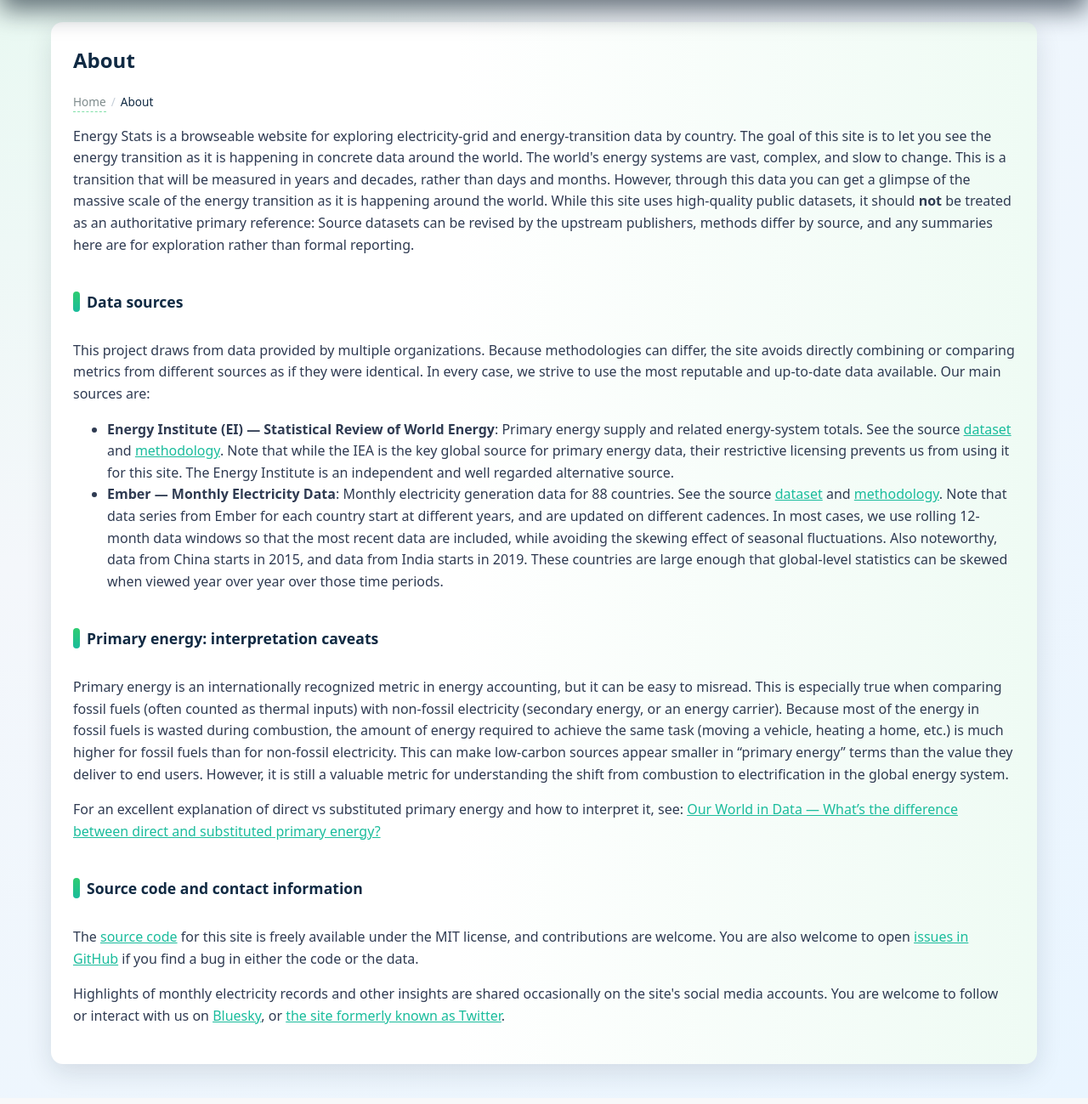
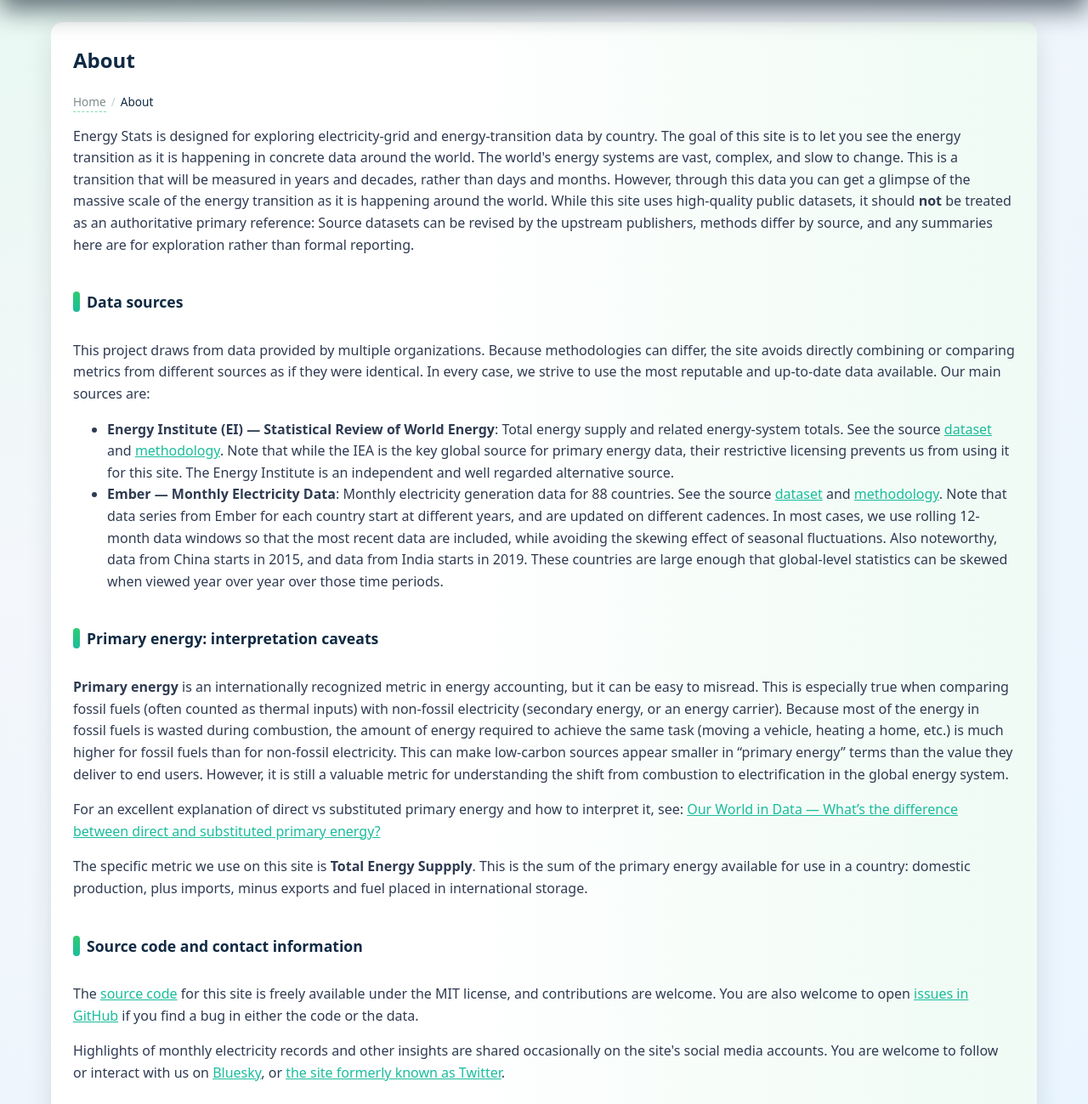
Before and after one commit to jarthorn/energy-stats, a Django app: page /about/ in a window 1280 px wide. Shown: the part 82-1381 px from the top of the page at 85% size. Run offline with Django 5.2, Linux system fonts and the light colour scheme.

Commit message:
Consolidate explanation of primary energy on about page

```diff
--- a/core/templates/core/about.html
+++ b/core/templates/core/about.html
@@ -18,7 +18,7 @@
     </nav>
 
     <p>
-        Energy Stats is a browseable website for exploring electricity-grid and energy-transition data by country.
+        Energy Stats is designed for exploring electricity-grid and energy-transition data by country.
         The goal of this site is to let you see the energy transition as it is happening in concrete data around the world.
         The world's energy systems are vast, complex, and slow to change. This is a transition that will be measured in
         years and decades, rather than days and months. However, through this data you can get a glimpse
@@ -42,7 +42,7 @@
     <ul>
         <li>
             <strong>Energy Institute (EI) — Statistical Review of World Energy</strong>:
-            Primary energy supply and related energy-system totals.
+            Total energy supply and related energy-system totals.
             See the source <a href="https://www.energyinst.org/statistical-review/resources-and-data-downloads" target="_blank" rel="noopener noreferrer">dataset</a> and
             <a href="https://sr25downloads.blob.core.windows.net/production-reports/Methodology.pdf" target="_blank" rel="noopener noreferrer">methodology</a>.
             Note that while the IEA is the key global source for primary energy data, their restrictive licensing
@@ -65,7 +65,7 @@
         <a href="#primary-energy" class="anchor-link">#</a>
     </h2>
     <p>
-        <strong></strong>Primary energy</strong> is an internationally recognized metric in energy accounting,
+        <strong>Primary energy</strong> is an internationally recognized metric in energy accounting,
         but it can be easy to misread. This is especially true when comparing fossil fuels (often counted as
         thermal inputs) with non-fossil electricity (secondary energy, or an energy carrier). Because most of
         the energy in fossil fuels is wasted during combustion, the amount of energy required to achieve the
@@ -79,6 +79,11 @@
         <a href="https://ourworldindata.org/energy-substitution-method" target="_blank" rel="noopener noreferrer">
             Our World in Data — What’s the difference between direct and substituted primary energy?
         </a>
+    </p>
+    <p>
+        The specific metric we use on this site is <strong>Total Energy Suppply</strong>. This is the sum
+        of the primary energy available for use in a country: domestic production, plus imports,
+        minus exports and fuel placed in international storage.
     </p>
 
     <h2 id="source-code" class="section-title">
```
Also changed, not shown: core/templates/core/country_detail.html (+4 -7 lines).
